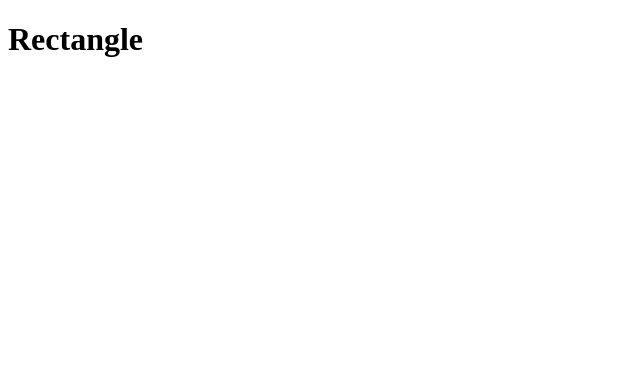
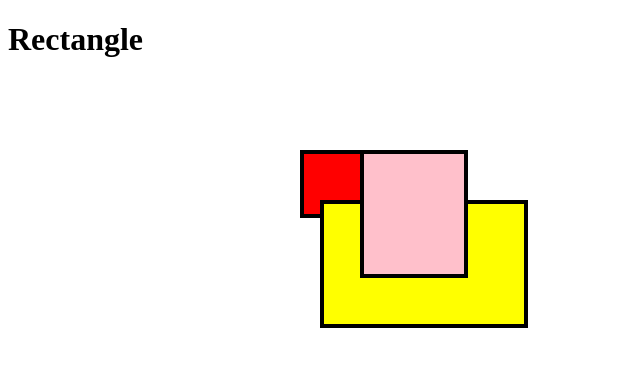
Before and after one commit to beck410/backbone-sandbox, a website: page index.html in a window 1280 px wide. Shown: the whole page, without its empty margins (0-640 px from the left). Drawn offline with nearby package versions, Linux system fonts and the light colour scheme.

Commit message:
added extra rectangles and click event

```diff
--- a/index.html
+++ b/index.html
@@ -7,7 +7,7 @@
   </head>
   <body>
     <h1>Rectangle</h1>
-    <div i="canvas"></div>
+    <div id="canvas"></div>
 
   </body>
   <script src="node_modules/jquery/dist/jquery.js"></script>
--- a/rectangle.js
+++ b/rectangle.js
@@ -5,6 +5,11 @@
 
     tagName: 'div',
     className: 'rectangle',
+
+    events: {
+      'click': 'move',
+    },
+
     render: function(){
       this.setDimensions();
       this.setPosition();
@@ -32,10 +37,16 @@
       this.$el.css({
         background: color
       });
+    },
+
+    move: function(){
+      this.$el.css('left',this.$el.position().left + 10);
     }
   });
 
-  var myRectangle = new Rectangle({
+
+  var rectangleModels = [
+    new Rectangle({
       width: 100,
       height: 60,
       position: {
@@ -43,9 +54,8 @@
         y: 150
       },
       color: 'red'
-  });
-
-  var secondRectangle = new Rectangle({
+  }),
+  new Rectangle({
     width: 200,
     height: 120,
     position: {
@@ -53,11 +63,20 @@
       y: 200
     },
     color: 'yellow'
-  });
+  }),
+  new Rectangle({
+    width: 100,
+    height: 120,
+    position: {
+      x: 360,
+      y: 150
+    },
+    color: 'pink'
+  }),
 
-  var myView = new RectangleView({model: myRectangle});
-  var secondView = new RectangleView({model: secondRectangle});
+  ];
 
-  $('div#canvas').append(myView.render().el);
-  $('div#canvas').append(secondView.render().el);
+  _(rectangleModels).each(function(model){
+    $('div#canvas').append(new RectangleView({model: model}).render().el);
+  })
 })();
```
Lines whose indentation alone changed are shown as unchanged.
